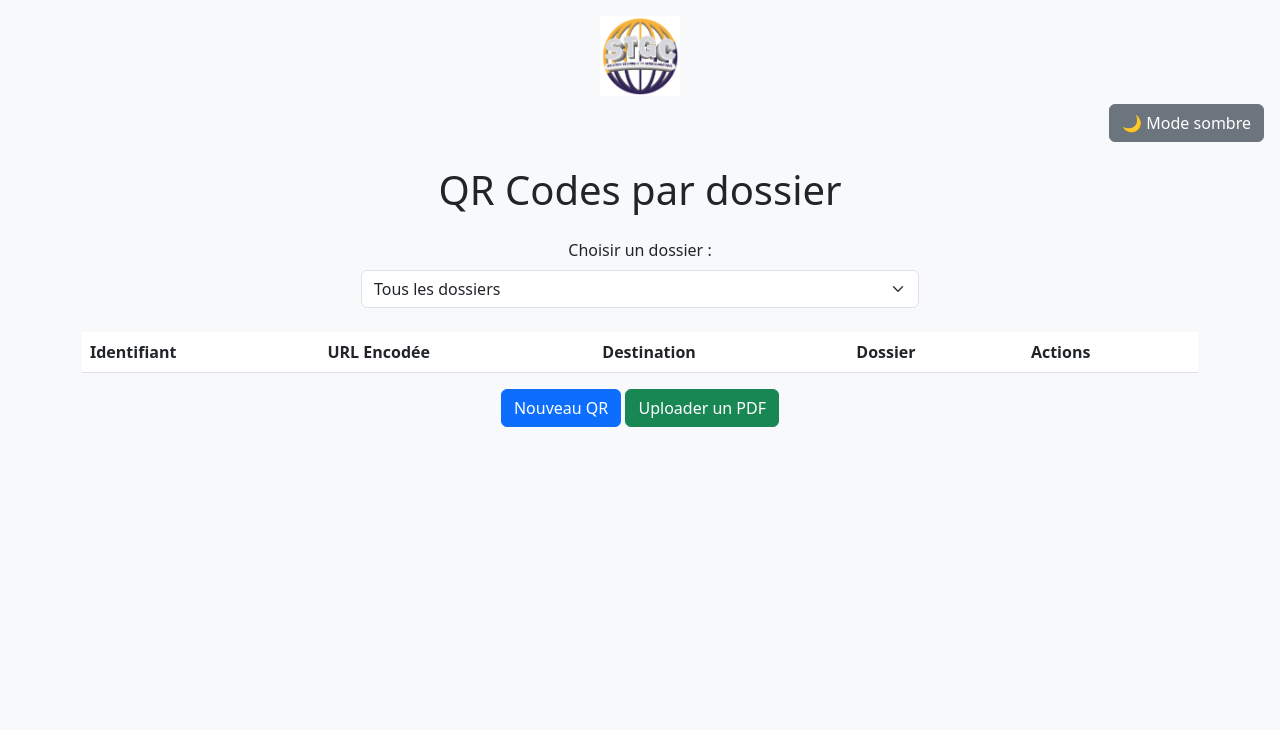
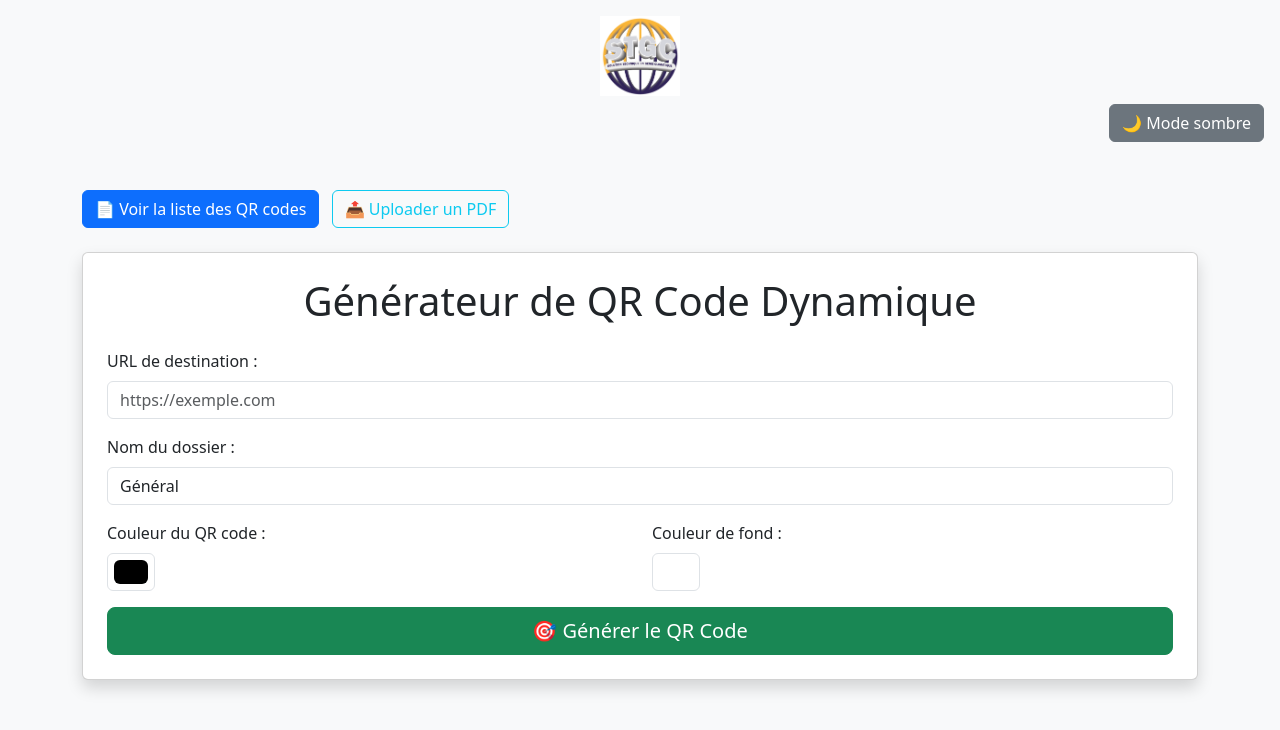
Before and after one commit to fode-konate/qr-code-dynamic, a Flask app: page / in a window 1280 px wide. Shown: the top 730 px of the page. Run offline with Flask 3, Linux system fonts and the light colour scheme; lists and menus that the app fills with data are empty.

Commit message:
Tes changement

```diff
--- a/templates/index.html
+++ b/templates/index.html
@@ -2,22 +2,21 @@
 <html lang="fr">
 <head>
   <meta charset="UTF-8">
-  <title>Liste des QR Codes</title>
+  <title>QR Code Dynamique</title>
   <link href="https://cdn.jsdelivr.net/npm/bootstrap@5.3.0/dist/css/bootstrap.min.css" rel="stylesheet">
   <style>
     .dark-mode {
       background-color: #121212 !important;
       color: #ffffff !important;
     }
-    .dark-mode .table, .dark-mode .card, .dark-mode .btn,
-    .dark-mode .alert, .dark-mode .form-control,
-    .dark-mode .form-select {
+    .dark-mode .card,
+    .dark-mode .form-control,
+    .dark-mode .form-label,
+    .dark-mode .alert,
+    .dark-mode .btn {
       background-color: #2a2a2a !important;
       color: #ffffff !important;
       border-color: #444 !important;
-    }
-    .dark-mode .table-striped > tbody > tr:nth-of-type(odd) {
-      background-color: #1f1f1f !important;
     }
     .dark-mode a {
       color: #90caf9;
@@ -25,6 +24,7 @@
   </style>
 </head>
 <body class="bg-light">
+
   <div class="text-center my-3">
     <a href="{{ url_for('home') }}">
       <img src="{{ url_for('static', filename='images/logo_stgc.png') }}" alt="Logo STGC" style="height: 80px;">
@@ -34,68 +34,47 @@
     </div>
   </div>
 
-<div class="container mt-4">
-  <h1 class="text-center mb-4">QR Codes par dossier</h1>
+  <div class="container mt-5">
+    <a href="{{ url_for('list_qr') }}" class="btn btn-primary">📄 Voir la liste des QR codes</a>
+    <a href="{{ url_for('upload_file') }}" class="btn btn-outline-info ms-2">📤 Uploader un PDF</a>
 
-  <form method="GET" class="mb-4 text-center">
-    <label for="folderSelect" class="form-label">Choisir un dossier :</label>
-    <select name="folder" id="folderSelect" class="form-select w-50 mx-auto" onchange="this.form.submit()">
-      <option value="">Tous les dossiers</option>
-      {% for folder in folders %}
-        <option value="{{ folder }}" {% if folder == selected_folder %}selected{% endif %}>{{ folder }}</option>
-      {% endfor %}
-    </select>
-  </form>
+    <div class="card shadow p-4 mt-4">
+      <h1 class="text-center mb-4">Générateur de QR Code Dynamique</h1>
+      <form method="POST" action="{{ url_for('generate') }}">
+        <div class="mb-3">
+          <label for="target_url" class="form-label">URL de destination :</label>
+          <input type="url" class="form-control" id="target_url" name="target_url" placeholder="https://exemple.com" required>
+        </div>
 
-  {% with messages = get_flashed_messages(with_categories=true) %}
-    {% for category, message in messages %}
-      <div class="alert alert-{{ category }} alert-dismissible fade show" role="alert">
-        {{ message }}
-        <button type="button" class="btn-close" data-bs-dismiss="alert"></button>
+        <div class="mb-3">
+          <label for="folder" class="form-label">Nom du dossier :</label>
+          <input type="text" class="form-control" id="folder" name="folder" placeholder="ex: Communication, RH, etc." value="Général">
         </div>
-    {% endfor %}
-  {% endwith %}
 
-  <table class="table table-striped">
-    <thead>
-      <tr>
-        <th>Identifiant</th>
-        <th>URL Encodée</th>
-        <th>Destination</th>
-        <th>Dossier</th>
-        <th>Actions</th>
-      </tr>
-    </thead>
-    <tbody>
-      {% for id, target_url, folder in qr_codes %}
-        <tr>
-          <td>{{ id }}</td>
-          <td><a href="{{ request.host_url }}redirect/{{ id }}" target="_blank">{{ request.host_url }}redirect/{{ id }}</a></td>
-          <td>{{ target_url }}</td>
-          <td>{{ folder }}</td>
-          <td>
-            <a href="{{ url_for('update', unique_id=id) }}" class="btn btn-sm btn-warning">Modifier</a>
-            <form action="{{ url_for('delete', unique_id=id) }}" method="POST" style="display:inline;">
-              <button type="submit" class="btn btn-sm btn-danger" onclick="return confirm('Supprimer ce QR code ?')">Supprimer</button>
-            </form>
-          </td>
-        </tr>
-      {% endfor %}
-    </tbody>
-  </table>
-
-  <div class="text-center">
-    <a href="{{ url_for('home') }}" class="btn btn-primary">Nouveau QR</a>
-    <a href="{{ url_for('upload_file') }}" class="btn btn-success">Uploader un PDF</a>
+        <div class="row">
+          <div class="col mb-3">
+            <label for="fill_color" class="form-label">Couleur du QR code :</label>
+            <input type="color" class="form-control form-control-color" id="fill_color" name="fill_color" value="#000000">
+          </div>
+          <div class="col mb-3">
+            <label for="back_color" class="form-label">Couleur de fond :</label>
+            <input type="color" class="form-control form-control-color" id="back_color" name="back_color" value="#FFFFFF">
           </div>
         </div>
 
-<script src="https://cdn.jsdelivr.net/npm/bootstrap@5.3.0/dist/js/bootstrap.bundle.min.js"></script>
+        <div class="d-grid">
+          <button type="submit" class="btn btn-success btn-lg">🎯 Générer le QR Code</button>
+        </div>
+      </form>
+    </div>
+  </div>
+
   <script>
     function toggleDarkMode() {
       document.body.classList.toggle('dark-mode');
       localStorage.setItem('dark-mode', document.body.classList.contains('dark-mode'));
     }
+
     window.onload = function () {
       if (localStorage.getItem('dark-mode') === 'true') {
         document.body.classList.add('dark-mode');
```
Also changed, not shown: templates/update.html (+15 -17 lines), templates/upload.html (+23 -26 lines). Lines whose indentation alone changed are shown as unchanged.
